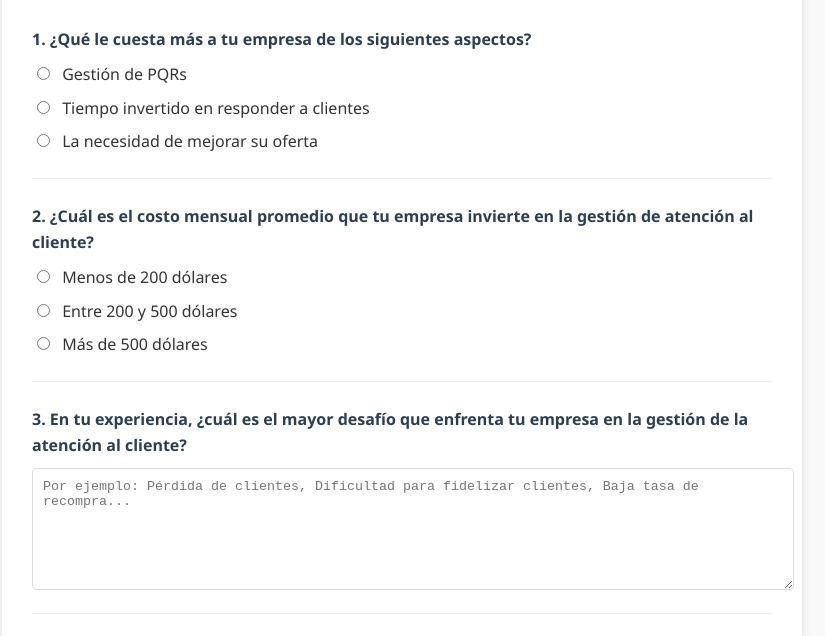
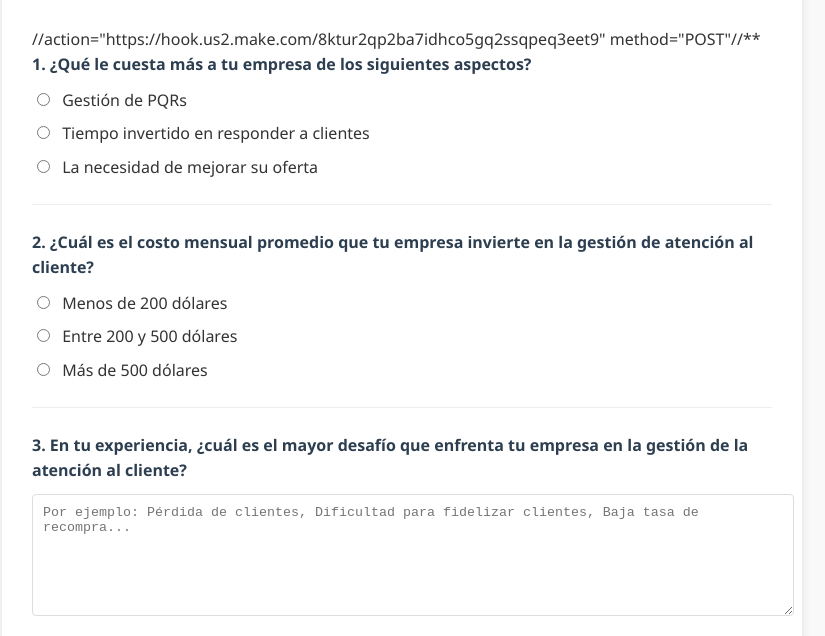
Before and after one commit to William-Pardo/lead_magnet, a plain HTML site: page index.html in a window 1280 px wide. Shown: the part 126-762 px from the top of the page, without its empty margins (238-1063 px from the left). Drawn offline with nearby package versions, Linux system fonts and the light colour scheme.

Commit message:
Update index.html

```diff
--- a/index.html
+++ b/index.html
@@ -165,7 +165,7 @@
         <!-- camabia el titulo aqui -->
         <h1>Evaluación de Atención al Cliente</h1>
 
-        <form id="customerServiceForm" action="https://hook.us2.make.com/8ktur2qp2ba7idhco5gq2ssqpeq3eet9" method="POST">
+        <form id="customerServiceForm"> //action="https://hook.us2.make.com/8ktur2qp2ba7idhco5gq2ssqpeq3eet9" method="POST"//**
             <!-- Pregunta 1 -->
             <div class="question">
                 <div class="question-title">1. ¿Qué le cuesta más a tu empresa de los siguientes aspectos?</div>
```
